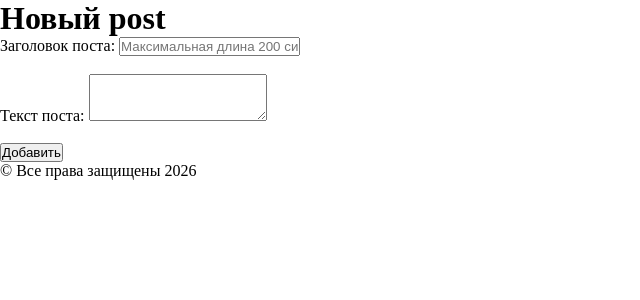
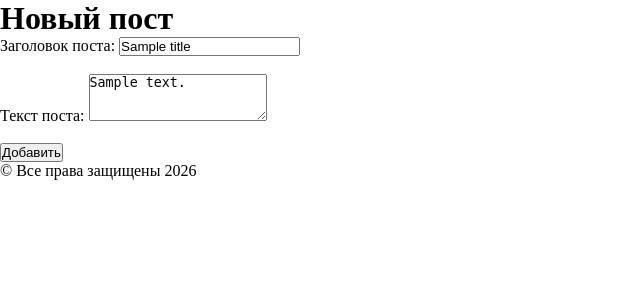
Before and after one commit to haritonov27081994-dev/project1, a Django app: template apps/blog/templates/blog/post_add.html in a window 1280 px wide. Shown: the part 18-318 px from the top of the page, without its empty margins (0-640 px from the left). Run offline with Django 5.2, Linux system fonts and the light colour scheme; the template is opened without the code that fills it: most values are stand-ins (such as "Sample title", 1, 10 or a date in 2020).

Commit message:
Реализовать обработку ошибок (через Django). Предотвратить сброс значений полей при повторном рендере.

```diff
--- a/apps/blog/templates/blog/post_add.html
+++ b/apps/blog/templates/blog/post_add.html
@@ -1,24 +1,38 @@
-{% extends "blog/base.html" %} {% block page_title %} CryBloga | Добавить пост
-{% endblock page_title %} {% block page_content %}
-<h1>Новый post</h1>
-<form method="POST">
+{% extends "blog/base.html" %}
+
+{% block page_title %}
+  CryBloga | Добавить пост
+{% endblock page_title %}
+
+{% block page_content %}
+  <h1>Новый пост</h1>
+
+  <form method="POST" novalidate>
     {% csrf_token %}
+
     <div>
       <label for="titleInput">Заголовок поста:</label>
       <input
         id="titleInput"
         name="title"
         type="text"
+        value="{{ title|default:'' }}"
         placeholder="Максимальная длина 200 символов"
         required
-    />
+      >
+      {% if errors.title %}
+        <div style="color: red; font-size: 12px; margin-top: 5px;">{{ errors.title }}</div>
+      {% endif %}
     </div>
-  <br />
+    <br>
     <div>
       <label for="textInput">Текст поста:</label>
-    <textarea id="textInput" name="text" rows="3"></textarea>
+      <textarea id="textInput" name="text" rows="3">{{ text|default:'' }}</textarea>
+      {% if errors.text %}
+        <div style="color: red; font-size: 12px; margin-top: 5px;">{{ errors.text }}</div>
+      {% endif %}
     </div>
-  <br />
+    <br>
     <button type="submit">Добавить</button>
   </form>
 {% endblock page_content %}
```
Also changed, not shown: apps/blog/views.py (+19 -4 lines). Lines whose indentation alone changed are shown as unchanged.
